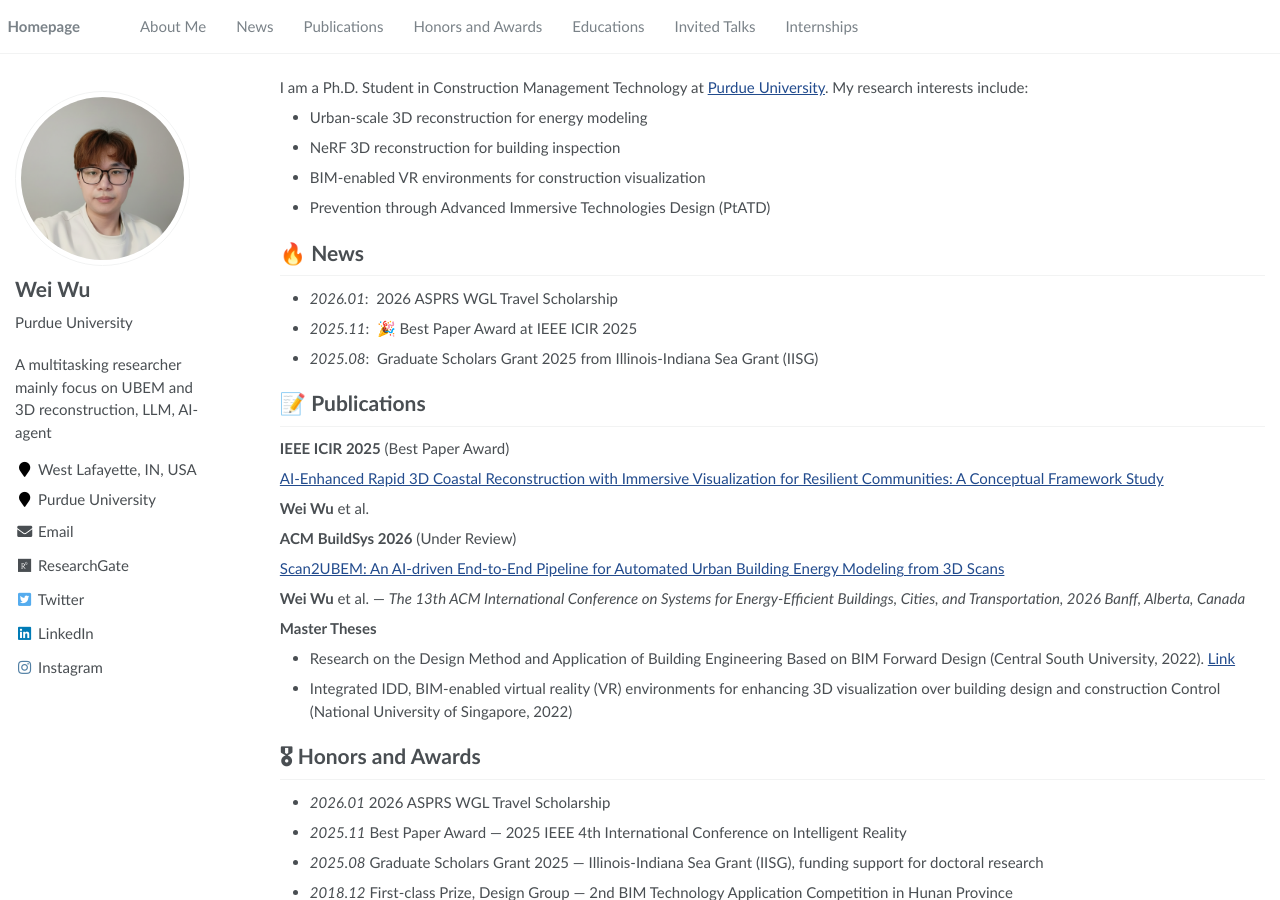
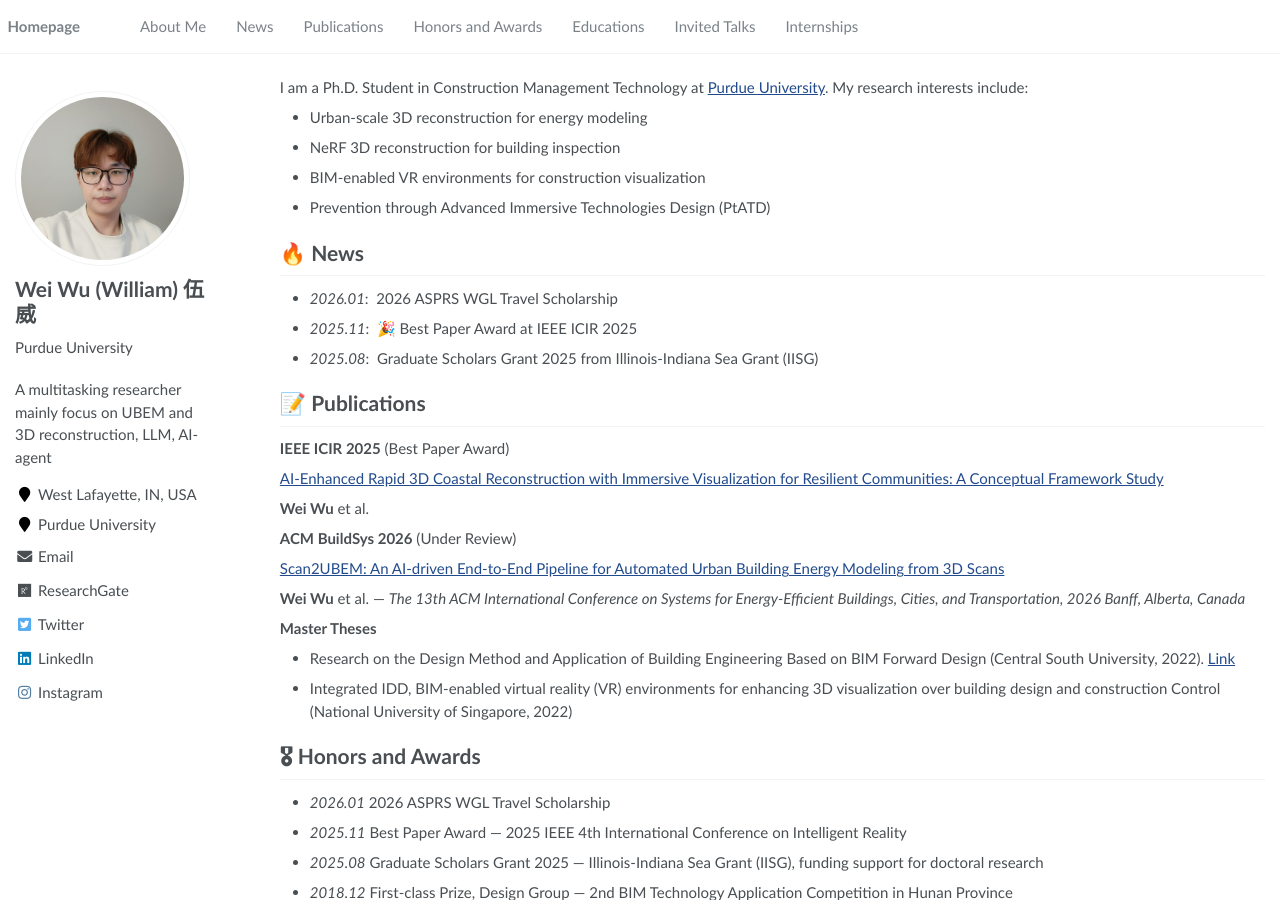
Before and after one commit to wuwei5v/weiwu.github.io, a Jekyll site: the page built from _pages/about.md, in a window 1280 px wide and 900 px high. Built offline with Jekyll 4.4.1, drawn with Linux system fonts in a browser that asks for light colours.

Commit message:
update the author name

```diff
--- a/_config.yml
+++ b/_config.yml
@@ -21,7 +21,7 @@ baidu_site_verification  :  # get baidu_site_verification from https://ziyuan.ba
 
 # Site Author
 author:
-  name             : "Wei Wu"
+  name             : "Wei Wu (William) 伍威"
   avatar           : "images/Wei Wu Photo512x512.png"
   bio              : "Purdue University"
   location         : "West Lafayette, IN, USA"
```
